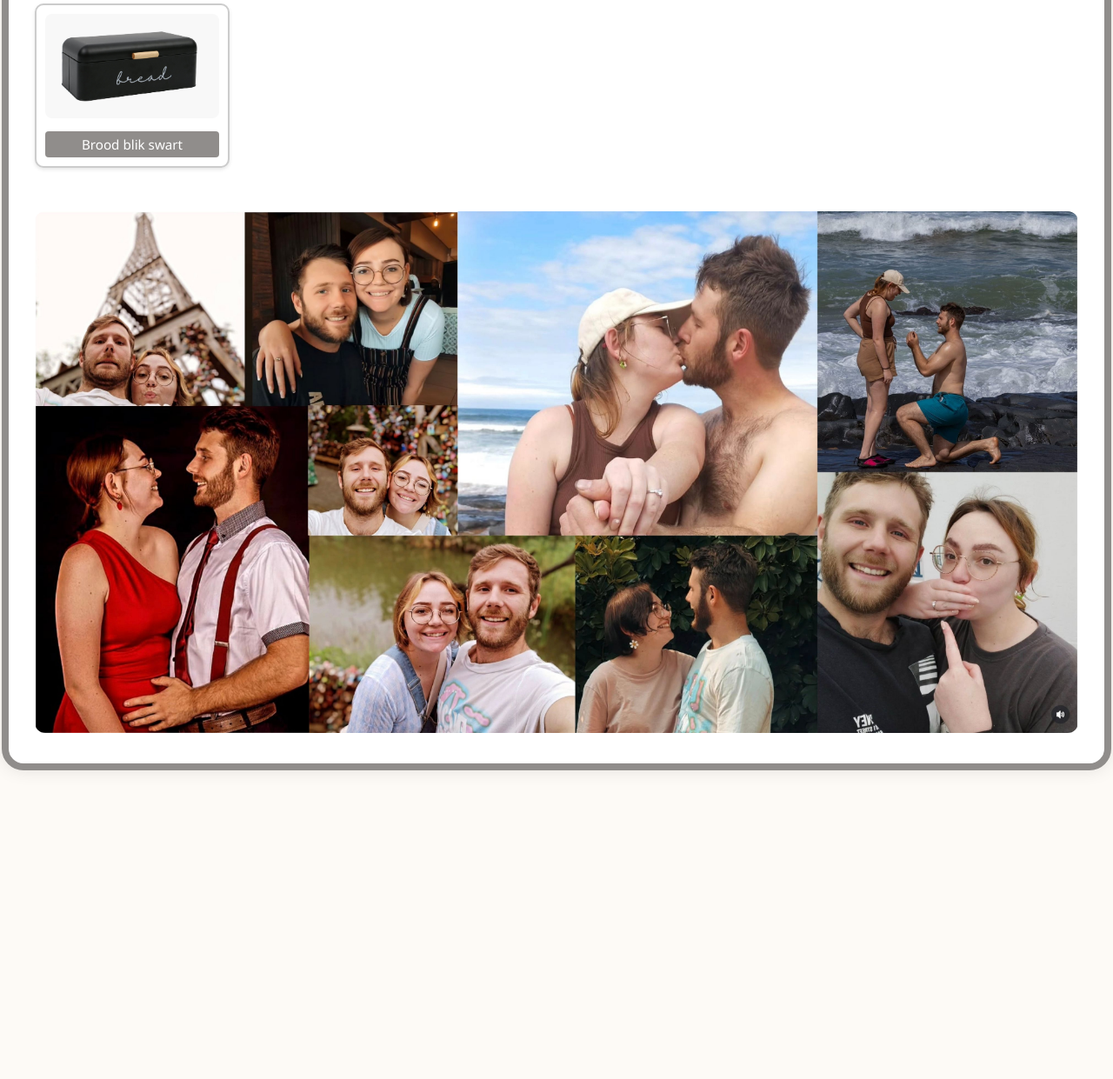
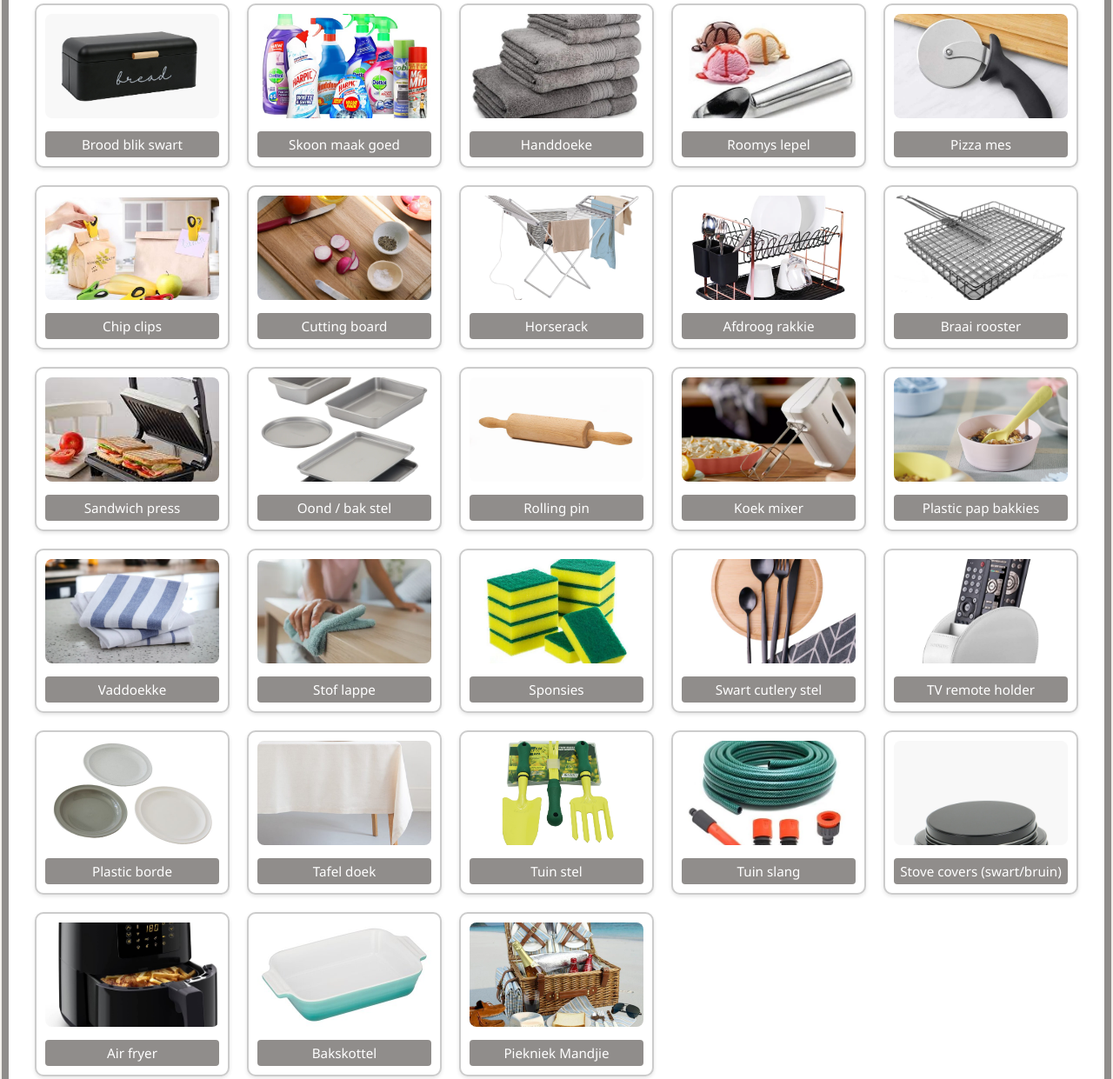
Before and after one commit to Biancagryzenhout/MarioUrsulaGeskenkRegister, a plain HTML site: page index.html in a window 1280 px wide. Shown: the part 269-1510 px from the top of the page at 87% size. Before the commit the page ends 1185 px from the top, so only its background shows below. Drawn offline with Linux system fonts and the light colour scheme; a web font is replaced by a local one.

Commit message:
index.html

```diff
--- a/index.html
+++ b/index.html
@@ -160,11 +160,34 @@
     </header>
 
     <section class="gift-grid">
-      <div class="gift-item" onclick="handleGiftClick(this)">
-        <img src="broodblik.jpg" alt="Broodblik">
-        <div class="gift-title">Brood blik swart</div>
-      </div>
-      <!-- Repeat for other gift items -->
+      <div class="gift-item" onclick="handleGiftClick(this)"><img src="broodblik.jpg"><div class="gift-title">Brood blik swart</div></div>
+      <div class="gift-item" onclick="handleGiftClick(this)"><img src="skoonmaakgoed.jpg"><div class="gift-title">Skoon maak goed</div></div>
+      <div class="gift-item" onclick="handleGiftClick(this)"><img src="handdoeke.jpg"><div class="gift-title">Handdoeke</div></div>
+      <div class="gift-item" onclick="handleGiftClick(this)"><img src="roomys.jpg"><div class="gift-title">Roomys lepel</div></div>
+      <div class="gift-item" onclick="handleGiftClick(this)"><img src="pizzacutter.jpg"><div class="gift-title">Pizza mes</div></div>
+      <div class="gift-item" onclick="handleGiftClick(this)"><img src="chipclips.jpg"><div class="gift-title">Chip clips</div></div>
+      <div class="gift-item" onclick="handleGiftClick(this)"><img src="cuttingboard.jpg"><div class="gift-title">Cutting board</div></div>
+      <div class="gift-item" onclick="handleGiftClick(this)"><img src="horserack.jpg"><div class="gift-title">Horserack</div></div>
+      <div class="gift-item" onclick="handleGiftClick(this)"><img src="afdroograkkie.jpg"><div class="gift-title">Afdroog rakkie</div></div>
+      <div class="gift-item" onclick="handleGiftClick(this)"><img src="braairooster.jpg"><div class="gift-title">Braai rooster</div></div>
+      <div class="gift-item" onclick="handleGiftClick(this)"><img src="sandwichpress.jpg"><div class="gift-title">Sandwich press</div></div>
+      <div class="gift-item" onclick="handleGiftClick(this)"><img src="oondbakstel.jpg"><div class="gift-title">Oond / bak stel</div></div>
+      <div class="gift-item" onclick="handleGiftClick(this)"><img src="rollingpin.jpg"><div class="gift-title">Rolling pin</div></div>
+      <div class="gift-item" onclick="handleGiftClick(this)"><img src="koekmixer.jpg"><div class="gift-title">Koek mixer</div></div>
+      <div class="gift-item" onclick="handleGiftClick(this)"><img src="papbakkies.jpg"><div class="gift-title">Plastic pap bakkies</div></div>
+      <div class="gift-item" onclick="handleGiftClick(this)"><img src="vaddoekke.jpg"><div class="gift-title">Vaddoekke</div></div>
+      <div class="gift-item" onclick="handleGiftClick(this)"><img src="stoflappe.jpg"><div class="gift-title">Stof lappe</div></div>
+      <div class="gift-item" onclick="handleGiftClick(this)"><img src="sponsies.jpg"><div class="gift-title">Sponsies</div></div>
+      <div class="gift-item" onclick="handleGiftClick(this)"><img src="cutlery.jpg"><div class="gift-title">Swart cutlery stel</div></div>
+      <div class="gift-item" onclick="handleGiftClick(this)"><img src="remoteholder.jpg"><div class="gift-title">TV remote holder</div></div>
+      <div class="gift-item" onclick="handleGiftClick(this)"><img src="plasticborde.jpg"><div class="gift-title">Plastic borde</div></div>
+      <div class="gift-item" onclick="handleGiftClick(this)"><img src="tafeldoek.jpg"><div class="gift-title">Tafel doek</div></div>
+      <div class="gift-item" onclick="handleGiftClick(this)"><img src="tuinstel.jpg"><div class="gift-title">Tuin stel</div></div>
+      <div class="gift-item" onclick="handleGiftClick(this)"><img src="tuinslang.jpg"><div class="gift-title">Tuin slang</div></div>
+      <div class="gift-item" onclick="handleGiftClick(this)"><img src="stovecovers.jpg"><div class="gift-title">Stove covers (swart/bruin)</div></div>
+      <div class="gift-item" onclick="handleGiftClick(this)"><img src="airfryer.jpg"><div class="gift-title">Air fryer</div></div>
+      <div class="gift-item" onclick="handleGiftClick(this)"><img src="bakskottel.jpg"><div class="gift-title">Bakskottel</div></div>
+      <div class="gift-item" onclick="handleGiftClick(this)"><img src="piekniek.jpg"><div class="gift-title">Piekniek Mandjie</div></div>
     </section>
 
     <section class="collage">
@@ -175,9 +198,8 @@
   <div class="popup" id="popup">
     <div class="popup-content" id="popup-content">
       <p>Gaan jy die geskenk vir die twee kry?</p>
-      <p>As jy gaan asseblief tik jou naam hier onder.</p>
       <input type="text" id="buyerName" placeholder="Jou naam...">
-      <button onclick="markAsBought()">Ja, ek het</button>
+      <button onclick="markAsBought()">Ja, ek gaan of het alklaar</button>
     </div>
   </div>
 
```
